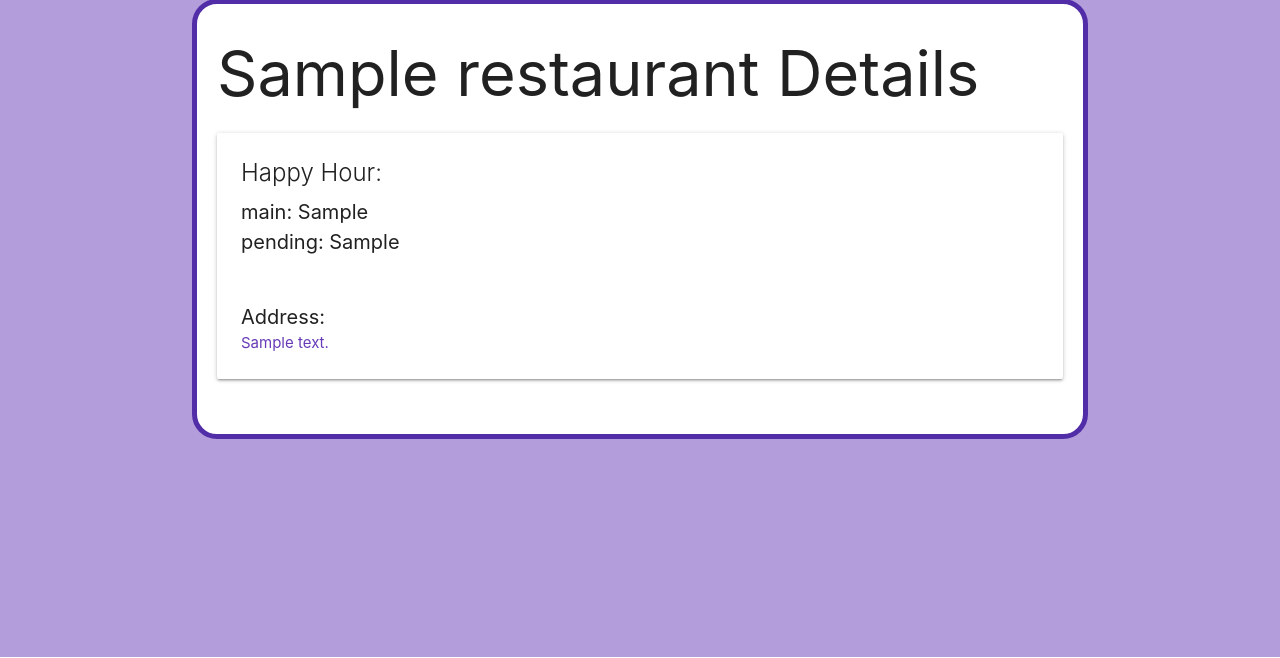
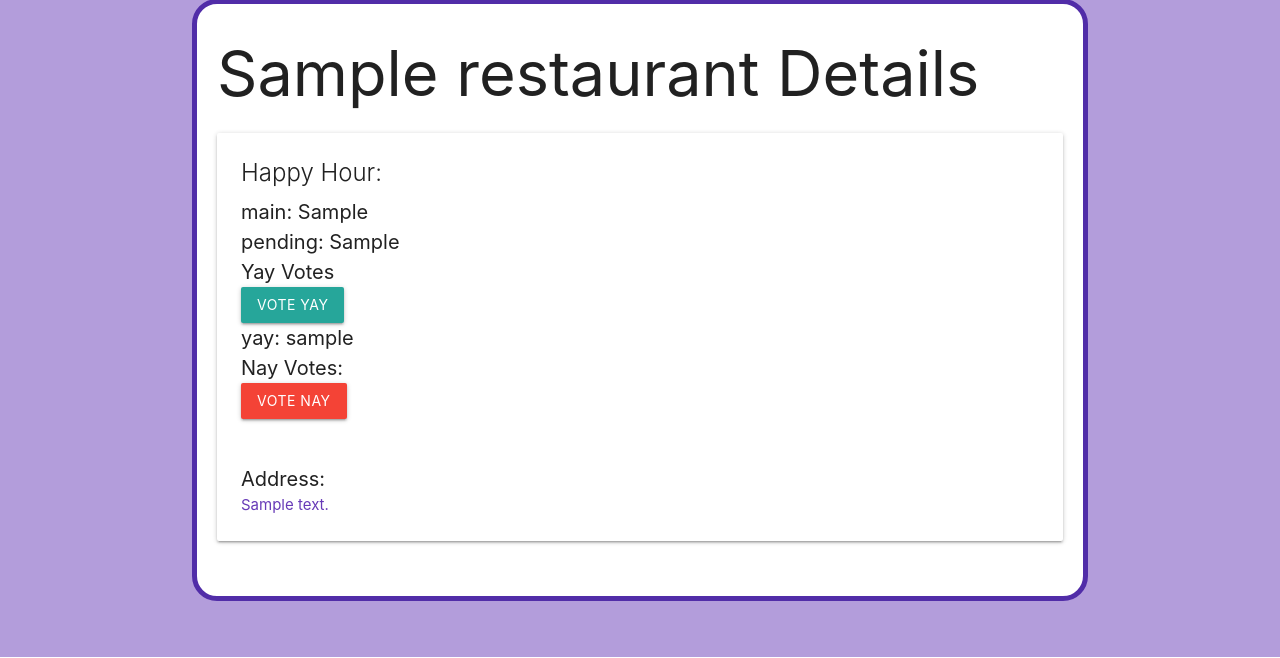
Before and after one commit to vkomova/drinkOn, a Django app: page /restaurants/1/update_hours in a window 1280 px wide. Shown: the part 95-753 px from the top of the page. Run offline with Django 3.2, Linux system fonts and the light colour scheme; tables that the repository leaves empty hold one stand-in row (values such as "Sample post").

Commit message:
implement yay voting functionality on hours

```diff
--- a/main_app/models.py
+++ b/main_app/models.py
@@ -115,4 +115,4 @@ class HoursVote(models.Model):
     hours = models.ForeignKey(Hours, on_delete=models.CASCADE)
     user = models.ForeignKey(User, on_delete=models.CASCADE)
     def __str__(self):
-        return str(self.vote)
+        return str(self.user)
--- a/main_app/templates/restaurants/details.html
+++ b/main_app/templates/restaurants/details.html
@@ -9,14 +9,22 @@
                 <span class="card-title">Happy Hour: </span>
                 {% if  approved_hours_boolean %}
                 <p>main: {{current_approved_hours}}</p>
-                {% for hours in pending_hours_collection %}
-                <p>pending: {{hours}}</p>
-                {% endfor %}
                 {% else %}
                 <p>No happy hour data. Please add it below.</p>
                 {% endif %}
-                {% if pending_hours_collection.0 %}
-                <!-- do nothing -->
+                {% if pending_hours %}
+                <p>pending: {{pending_hours}}</p>
+                <p>Yay Votes</p>
+                <a class="btn" href="{% url 'yay_vote' restaurant.id %}">Vote Yay</a>
+                {% for vote in yay_votes %}
+                <p>yay: {{ vote }}</p>
+                {% endfor %}
+                <p>Nay Votes:</p>
+                <a class="btn red" href="">Vote Nay</a>
+                {% for vote in nay_votes %}
+                <p>nay: {{ vote }}</p>
+                {% endfor %}
+                <br>
                 {% else %}
                     <form action="{% url 'update_hours' restaurant.id %}" method="POST">
                         {% csrf_token %}
--- a/main_app/urls.py
+++ b/main_app/urls.py
@@ -14,5 +14,7 @@ urlpatterns = [
     # path('happyhour/<int:pk>/update/', nearbyhappyhours.HappyhourUpdate.as_view(), name='happyhour_update'),
     # path('happyhour/<int:pk>/delete/', nearbyhappyhours.HappyhourDelete.as_view(), name='happyhour_delete'),
     path('restaurants/details', restaurants.check_restaurant, name='restaurant_details'),
+    path('restaurants/<int:restaurant_id>/details', restaurants.view_restaurant, name='view_restaurant'),
     path('restaurants/<int:restaurant_id>/update_hours', restaurants.update_hours, name='update_hours'),
+    path('restaurants/<int:restaurant_id>/yay_vote', restaurants.yay_vote, name='yay_vote'),
 ]
--- a/main_app/views/restaurants.py
+++ b/main_app/views/restaurants.py
@@ -6,6 +6,29 @@ from django.contrib.auth.mixins import LoginRequiredMixin
 from django.views.generic.edit import CreateView
 from ..models import Restaurant, Menu, MenuVote, Hours, HoursVote
 
+def view_restaurant(request, restaurant_id):
+    restaurant = Restaurant.objects.get(id=restaurant_id)
+    approved_hours_boolean = restaurant.hours_set.filter(approved=True).exists()
+    current_approved_hours = ''
+    pending_hours_collection = restaurant.hours_set.filter(pending=True)
+    pending_hours = ''
+    if pending_hours_collection.exists():
+        pending_hours = pending_hours_collection[0]
+        yay_votes =  pending_hours.hoursvote_set.filter(vote=True)
+        nay_votes =  pending_hours.hoursvote_set.filter(vote=False)
+    else:
+        yay_votes =  ''
+        nay_votes =  ''
+    if approved_hours_boolean:
+        current_approved_hours = restaurant.hours_set.filter(approved=True).order_by('-created_at')[0]
+    return render(request, 'restaurants/details.html', {
+        'restaurant': restaurant,
+        'approved_hours_boolean': approved_hours_boolean,
+        'current_approved_hours': current_approved_hours,
+        'pending_hours': pending_hours,
+        'yay_votes': yay_votes,
+        'nay_votes': nay_votes,
+        })
 
 def check_restaurant(request):
     print(request.POST['google_place_id'])
@@ -15,13 +38,23 @@ def check_restaurant(request):
         approved_hours_boolean = restaurant.hours_set.filter(approved=True).exists()
         current_approved_hours = ''
         pending_hours_collection = restaurant.hours_set.filter(pending=True)
+        pending_hours = ''
+        if pending_hours_collection.exists():
+            pending_hours = pending_hours_collection[0]
+            yay_votes =  pending_hours.hoursvote_set.filter(vote=True)
+            nay_votes =  pending_hours.hoursvote_set.filter(vote=False)
+        else:
+            yay_votes =  ''
+            nay_votes =  ''
         if approved_hours_boolean:
             current_approved_hours = restaurant.hours_set.filter(approved=True).order_by('-created_at')[0]
         return render(request, 'restaurants/details.html', {
             'restaurant': restaurant,
             'approved_hours_boolean': approved_hours_boolean,
             'current_approved_hours': current_approved_hours,
-            'pending_hours_collection': pending_hours_collection,
+            'pending_hours': pending_hours,
+            'yay_votes': yay_votes,
+            'nay_votes': nay_votes,
             })
     else:
         restaurant = Restaurant.objects.create(name=request.POST['name'], address=request.POST['address'], google_place_id=request.POST['google_place_id'])
@@ -32,15 +65,40 @@ def update_hours(request, restaurant_id):
     restaurant = Restaurant.objects.get(id=restaurant_id)
     if len(restaurant.hours_set.filter(pending=True)) == 0:
         if restaurant.hours_set.filter(approved=True).exists():
-            restaurant.hours_set.create(hours=request.POST['hours'], approved=False, pending=True, restaurant=restaurant)
+            hours = restaurant.hours_set.create(hours=request.POST['hours'], approved=False, pending=True, restaurant=restaurant)
+            hours.hoursvote_set.create(vote=True, hours=hours, user=request.user)
         else:
-            restaurant.hours_set.create(hours=request.POST['hours'], approved=True, pending=False, restaurant=restaurant)
+            hours = restaurant.hours_set.create(hours=request.POST['hours'], approved=True, pending=False, restaurant=restaurant)
     current_approved_hours = restaurant.hours_set.filter(approved=True).order_by('-created_at')[0]
     pending_hours_collection = restaurant.hours_set.filter(pending=True).order_by('-created_at')
+    pending_hours = ''
+    if pending_hours_collection.exists():
+        pending_hours = pending_hours_collection[0]
+        yay_votes =  pending_hours.hoursvote_set.filter(vote=True)
+        nay_votes =  pending_hours.hoursvote_set.filter(vote=False)
+    else:
+        yay_votes =  ''
+        nay_votes =  ''
     approved_hours_boolean = True
     return render(request, 'restaurants/details.html', {
         'restaurant': restaurant,
         'approved_hours_boolean': approved_hours_boolean,
         'current_approved_hours': current_approved_hours,
-        'pending_hours_collection': pending_hours_collection,
+        'pending_hours': pending_hours,
+        'yay_votes': yay_votes,
+        'nay_votes': nay_votes,
         })
+
+def yay_vote(request, restaurant_id):
+    restaurant = Restaurant.objects.get(id=restaurant_id)
+    pending_hours = restaurant.hours_set.filter(pending=True).order_by('-created_at')[0]
+    if pending_hours.hoursvote_set.filter(user=request.user).exists():
+        pass
+    else:
+        pending_hours.hoursvote_set.create(vote=True, user=request.user)
+    yay_votes =  pending_hours.hoursvote_set.filter(vote=True)
+    if len(yay_votes) >= 3:
+        pending_hours.pending = False
+        pending_hours.approved = True
+        pending_hours.save()
+    return redirect('view_restaurant', restaurant_id=restaurant_id)
```
